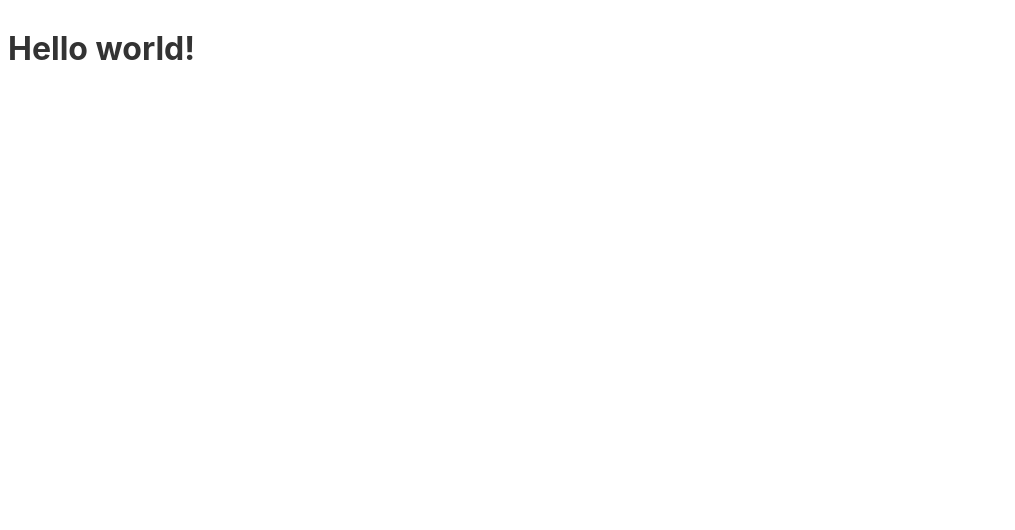
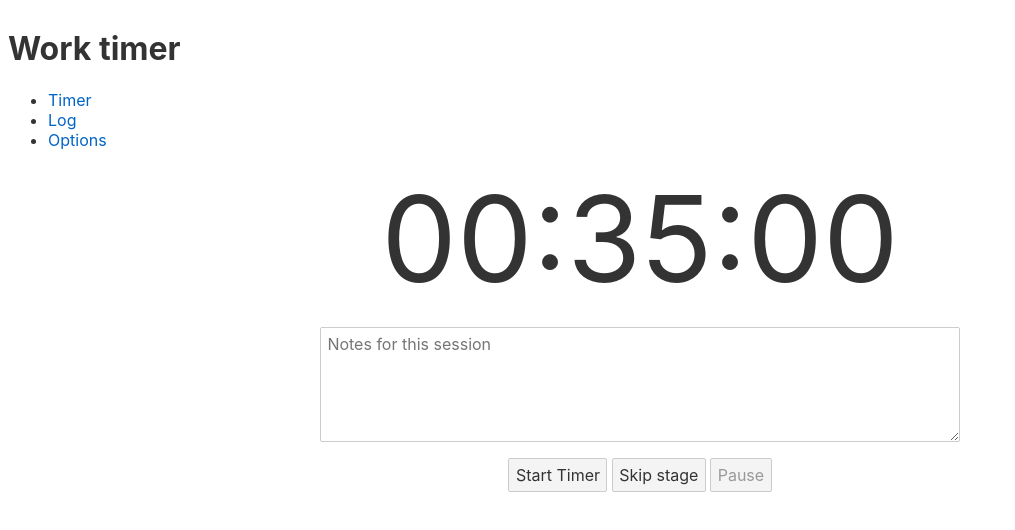
Before and after one commit to cfebs/timid, a Svelte app: page / in a window 1280 px wide. Shown: the top 530 px of the page, without its empty margins (0-1015 px from the left). Built offline with nearby package versions, Linux system fonts and the light colour scheme.

Commit message:
Basic timer

```diff
--- a/src/App.svelte
+++ b/src/App.svelte
@@ -1,5 +1,25 @@
 <script>
-	let name = 'world';
+    const VIEW_TIMER = 0;
+    const VIEW_LOG = 1;
+    const VIEW_OPTIONS = 2;
+
+    let CURRENT_VIEW = VIEW_TIMER;
+    import Timer from './Timer.svelte';
+
+    function setView(event) {
+        console.log(arguments);
+        CURRENT_VIEW = type;
+    }
 </script>
 
-<h1>Hello {name}!</h1>
+<h1>Work timer</h1>
+
+<nav>
+    <ul>
+        <li><a href="#timer">Timer</a></li>
+        <li><a href="#log">Log</a></li>
+        <li><a href="#options">Options</a></li>
+    </ul>
+</nav>
+
+<Timer />
--- /dev/null
+++ b/src/Timer.svelte
@@ -0,0 +1,105 @@
+<script>
+    const COUNTDOWN_STATE_STOP = 0;
+    const COUNTDOWN_STATE_PAUSE = 1;
+    const COUNTDOWN_STATE_RUN = 2;
+    const COUNTDOWN_STATE_WAITING = 3;
+
+    const COUNTDOWN_TYPE_WORK = 0;
+    const COUNTDOWN_TYPE_BREAK = 1;
+
+    const breakSeconds = 5 * 60;
+    const workSeconds = 35 * 60;
+
+    let COUNTDOWN_TYPE = COUNTDOWN_TYPE_WORK;
+    let COUNTDOWN_STATE = COUNTDOWN_STATE_STOP;
+
+    let countdownSeconds = workSeconds;
+    let remainingSeconds = countdownSeconds;
+    let timerInterval;
+    $: remainingSecondsInTime = secondsToTime(remainingSeconds)
+
+    function padZeros(n) {
+        if (n >= 10) {
+            return '' + n;
+        }
+
+        return '0' + n;
+    }
+
+    function secondsToTime(seconds) {
+        const hours = Math.floor(seconds / 3600);
+        seconds %= 3600;
+        const minutes = Math.floor(seconds / 60);
+        const s = seconds % 60;
+        return `${padZeros(hours)}:${padZeros(minutes)}:${padZeros(s)}`
+    }
+
+    function startTimer() {
+        clearInterval(timerInterval);
+
+        if (COUNTDOWN_STATE !== COUNTDOWN_STATE_PAUSE) {
+            remainingSeconds = countdownSeconds;
+        }
+
+        COUNTDOWN_STATE = COUNTDOWN_STATE_RUN
+        timerInterval = setInterval(() => {
+            remainingSeconds -= 1;
+            if (remainingSeconds === 0) {
+                clearInterval(timerInterval);
+                nextStage();
+            }
+        }, 1000);
+    }
+
+    function pause() {
+        clearInterval(timerInterval);
+        COUNTDOWN_STATE = COUNTDOWN_STATE_PAUSE;
+    }
+
+    function nextStage() {
+        // always go into waiting stage next
+        if (COUNTDOWN_TYPE !== COUNTDOWN_STATE_WAITING) {
+            COUNTDOWN_TYPE = COUNTDOWN_STATE_WAITING
+            return;
+        }
+    }
+
+    function skipStage() {
+
+    }
+</script>
+<style>
+    .timer {
+        width: 800px;
+        text-align: center;
+        margin: 0 auto;
+    }
+    textarea {
+        width: 80%;
+        display: block;
+        margin: 1em auto;
+    }
+    time {
+        font-size: 15vh;
+    }
+</style>
+
+<div class="timer">
+    <time datetime={remainingSecondsInTime}>
+        {remainingSecondsInTime}
+    </time>
+
+    <textarea placeholder="Notes for this session" rows={5}></textarea>
+
+    <button on:click={startTimer}>
+        {#if COUNTDOWN_STATE === COUNTDOWN_STATE_PAUSE}
+            Resume timer
+        {:else if COUNTDOWN_STATE === COUNTDOWN_STATE_RUN}
+            Restart timer
+        {:else}
+            Start Timer
+        {/if}
+    </button>
+    <button on:click={skipStage}>Skip stage</button>
+    <button on:click={pause} disabled={COUNTDOWN_STATE !== COUNTDOWN_STATE_RUN}>Pause</button>
+</div>
```
